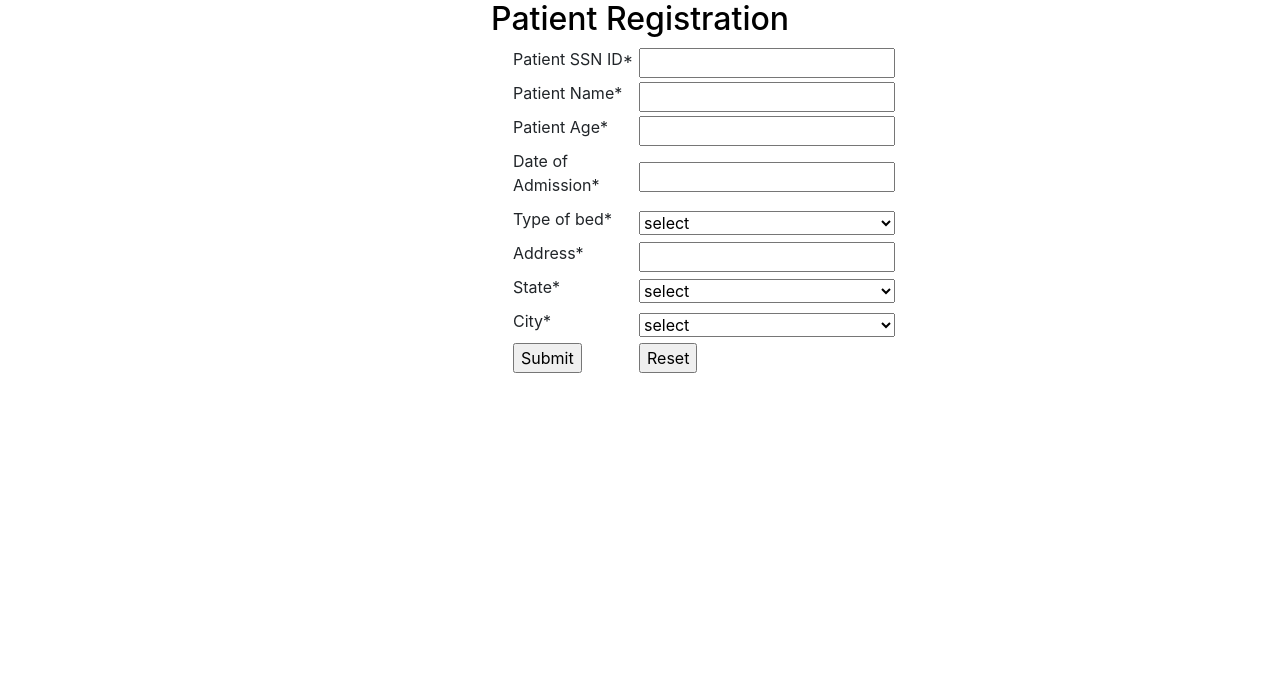
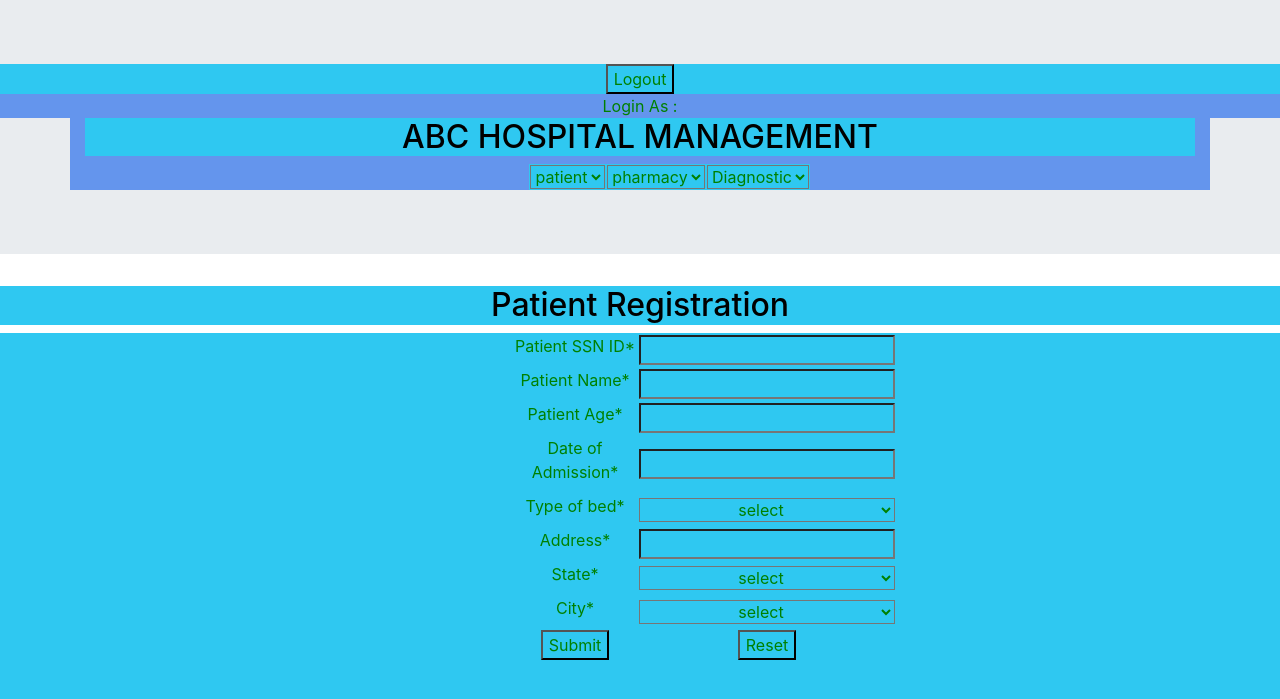
Before and after one commit to JAYASANKARG/hospital_management_system_tcs, a Flask app: template templates/patientreg.html in a window 1280 px wide. Shown: the top 699 px of the page. Run offline with Flask 2, Linux system fonts and the light colour scheme; the template is opened without the code that fills it, so the values that code supplies are empty; some libraries are stand-ins or nearby versions.

Commit message:
dashboard and login completed!

```diff
--- a/app.py
+++ b/app.py
@@ -1,23 +1,69 @@
-from flask import Flask,render_template
+from flask import Flask,render_template,request,url_for,redirect,session
 
 from flask_mysqldb import MySQL
 
 app=Flask(__name__)
-
+app.secret_key = 'asjhaskasskvakskasv'
 app.config['MYSQL_HOST'] = 'sql12.freemysqlhosting.net'
 app.config['MYSQL_USER'] = 'sql12351088'
 app.config['MYSQL_PASSWORD'] = 'c4wCFdDGG9'
 app.config['MYSQL_DB'] = 'sql12351088'
+app.config['MYSQL_CURSORCLASS']='DictCursor'
 
 mysql=MySQL(app)
 
-@app.route('/')
+
+
+#First Load page/Login page
+@app.route('/',methods=['GET', 'POST'])
 def index():
-    return render_template('index.html')
+    msg=""
+    if 'loggedin' in session:
+        return redirect('/dashboard')
+    else:
+        return render_template('loginpage.html',msg='')
 
-@app.route('/about')
-def ok():
-    return "ok";
+
+@app.route('/login',methods=['POST','GET'])
+def login():
+    msg=""
+    if request.method=='GET':
+        if 'loggedin' in session:
+            return redirect('/dashboard')
+        else:
+            return redirect('/')
+    if request.method == 'POST' and 'username' in request.form and 'password' in request.form:
+        username = request.form['username']
+        password = request.form['password']
+        cur = mysql.connection.cursor()
+        cur.execute('SELECT * FROM userstore WHERE user = %s AND password = %s', (username, password))
+        account = cur.fetchone()
+        if account:
+
+            session['loggedin'] = True
+            session['username'] = account['user']
+            msg="Login Successfully!"
+            return redirect(url_for('dashboard'))
+
+        else:
+            msg="Incorrect username/password!"
+    return render_template('loginpage.html',msg=msg)
+
+
+@app.route('/dashboard')
+def dashboard():
+    if 'loggedin' in session:
+        return render_template('dashboard.html',msg=session['username'])
+    else:
+        return redirect('/')
+
+@app.route('/logout')
+def logout():
+    session.pop('loggedin', None)
+    session.pop('username', None)
+    return redirect(url_for('login'))
+
+
 
 if __name__=="__main__":
     app.run(debug=True)
--- a/static/css/style.css
+++ b/static/css/style.css
@@ -1,7 +1,9 @@
 
-    *body{
-      color:black;
-
+    *,body{
+      color:green;
+      text-align:center;
+      background-color:#2fc8f1;
+      text-align:center;
     }
     h2{
       color:black;
@@ -18,3 +20,14 @@
       position:relative;
 
     }
+
+  div{
+      padding-top:0%;
+      background-color:cornflowerblue;
+      border-radius:0px;
+      width:100%;
+
+  }
+  table{
+      padding-left:40%;
+  }
--- a/templates/base.html
+++ b/templates/base.html
@@ -3,13 +3,39 @@
 <head>
     <meta charset="UTF-8">
     <meta name="viewport" content="width=device-width, initial-scale=1.0">
-    <link rel="stylesheet" href="{{url_for('static',filename='css/base.css')}}">
+    <link rel="stylesheet" href="{{url_for('static',filename='css/style.css')}}">
+    <link rel="stylesheet" href="https://maxcdn.bootstrapcdn.com/bootstrap/4.5.0/css/bootstrap.min.css">
     <title>Home</title>
-    {% block head %}
 
-{% endblock%}
 </head>
 <body>
+    <div class ="jumbotron jumbotron-fluid">
+        <div>
+        <form action="{{url_for('logout')}}">
+            <input type="submit" value="Logout">
+        </form>
+        </div>
+
+        <div>Login As : {{msg}}</div>
+        <div class="container">
+          <h2>ABC HOSPITAL MANAGEMENT</h2>
+        <table>
+        <td>
+        <select name="pt id="pt">
+        <option value="pattient">patient</option>
+        </td>
+        <td>
+        <select name="ph id=ph">
+        <option value="pharmacy">pharmacy</option>
+        </td>
+        <td>
+        <select name="dg id=dg">
+        <option value="Diagnostic">Diagnostic</option>
+        </td>
+        </tr>
+        </table>
+        </div>
+        </div>
 
     {% block body %}
 
--- /dev/null
+++ b/templates/dashboard.html
@@ -0,0 +1,5 @@
+{% extends 'base.html' %}
+
+{% block body%}
+<p>welcome</p>
+{%endblock%}
--- a/templates/patientreg.html
+++ b/templates/patientreg.html
@@ -1,18 +1,9 @@
-<!DOCTYPE html>
-<html lang="en">
-<head>
-  <title>view patient</title>
-  <meta charset="utf-8">
-  <meta name="viewport" content="width=device-width, initial-scale=1">
-  <link rel="stylesheet" href="style.css">
-  <link rel="stylesheet" href="https://maxcdn.bootstrapcdn.com/bootstrap/4.5.0/css/bootstrap.min.css">
+{% extends 'base.html' %}
 
-</head>
-<body>
-
+{%block body %}
 <h2>Patient Registration </h2>
 
-<form action="Welcome.html" method="post">
+<form action="" method="post">
 <table>
 <tbody>
 
@@ -88,5 +79,4 @@
 </tr>
 </table>
 </section>
-</body>
-</html>
+{% endblock%}
--- a/templates/update.html
+++ b/templates/update.html
@@ -78,7 +78,7 @@
 </tr>
 
 <tr>
-<td><input name="update" type="update" value="update" /></td>
+<td><input name="update" type="submit" value="update" /></td>
 </tr>
 </tbody>
 </table>
```
Also changed, not shown: templates/header.html (+1 -23 lines), templates/loginpage.html (+7 -5 lines).
